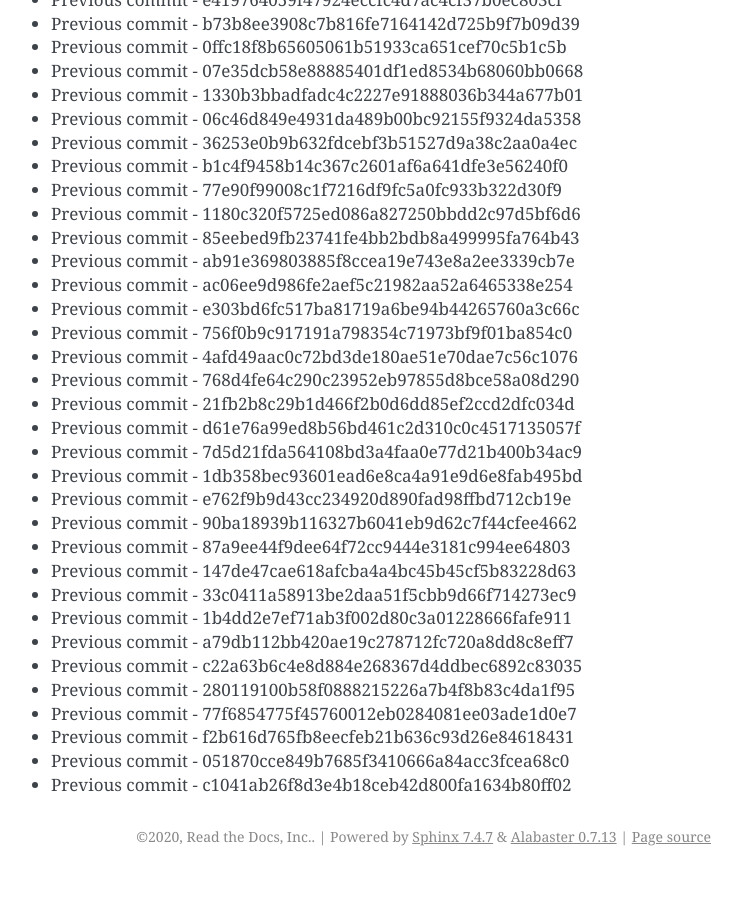
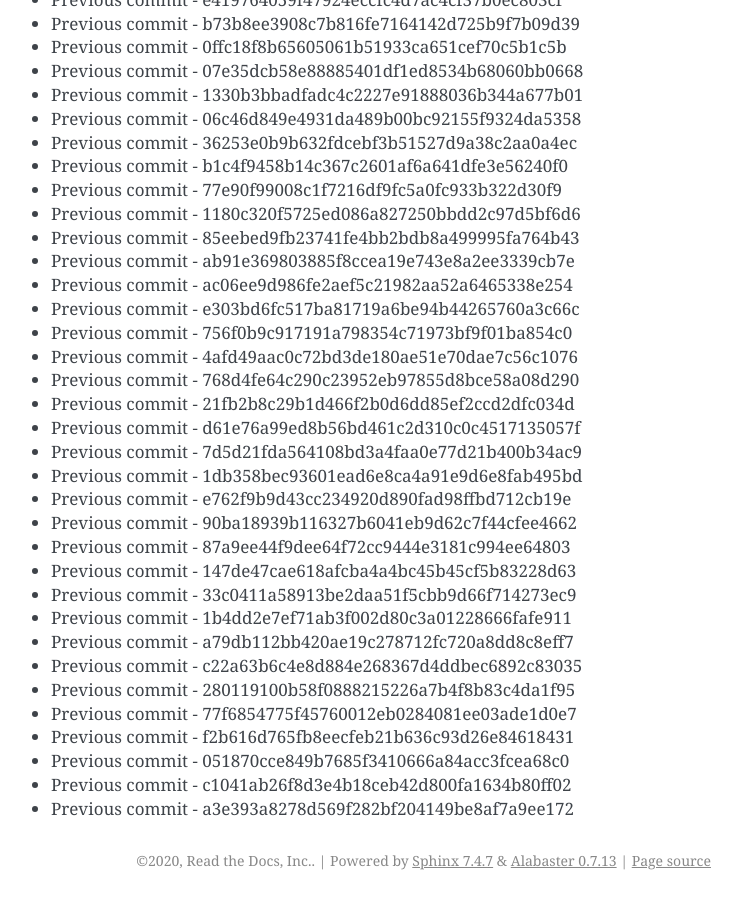
Before and after one commit to readthedocs/rtd-git-stresstest, a Sphinx documentation site: the page built from docs/updates.rst, in a window 1280 px wide and 900 px high, scrolled down 66240 px. Shown: the whole window, without its empty margins (399-1141 px from the left). Built offline with Sphinx 7.4.7, drawn with Linux system fonts in a browser that asks for light colours; before the commit the page ends 67116 px from its top, so only the background shows below that.

Commit message:
Generating commit from previous: a3e393a8278d569f282bf204149be8af7a9ee172

```diff
--- a/docs/updates.rst
+++ b/docs/updates.rst
@@ -2815,3 +2815,4 @@ It can be tested for any performance characteristics.
 * Previous commit - f2b616d765fb8eecfeb21b636c93d26e84618431
 * Previous commit - 051870cce849b7685f3410666a84acc3fcea68c0
 * Previous commit - c1041ab26f8d3e4b18ceb42d800fa1634b80ff02
+* Previous commit - a3e393a8278d569f282bf204149be8af7a9ee172
```
